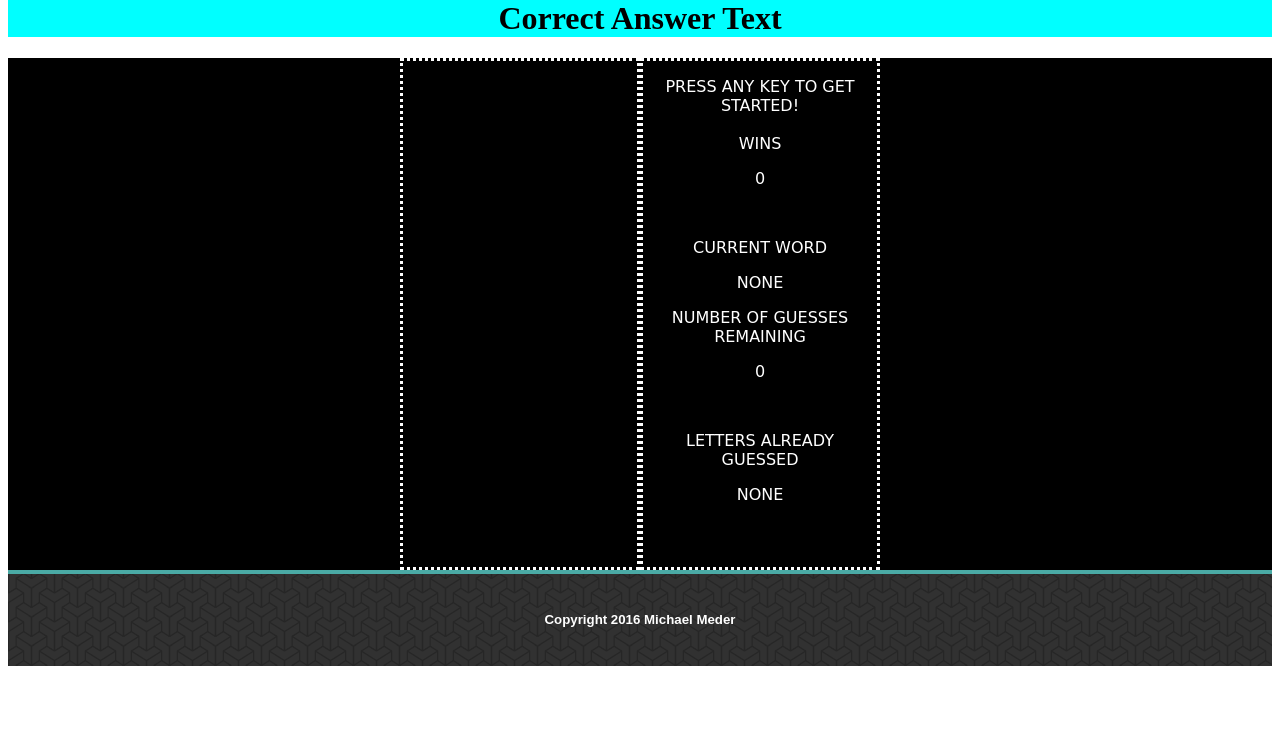
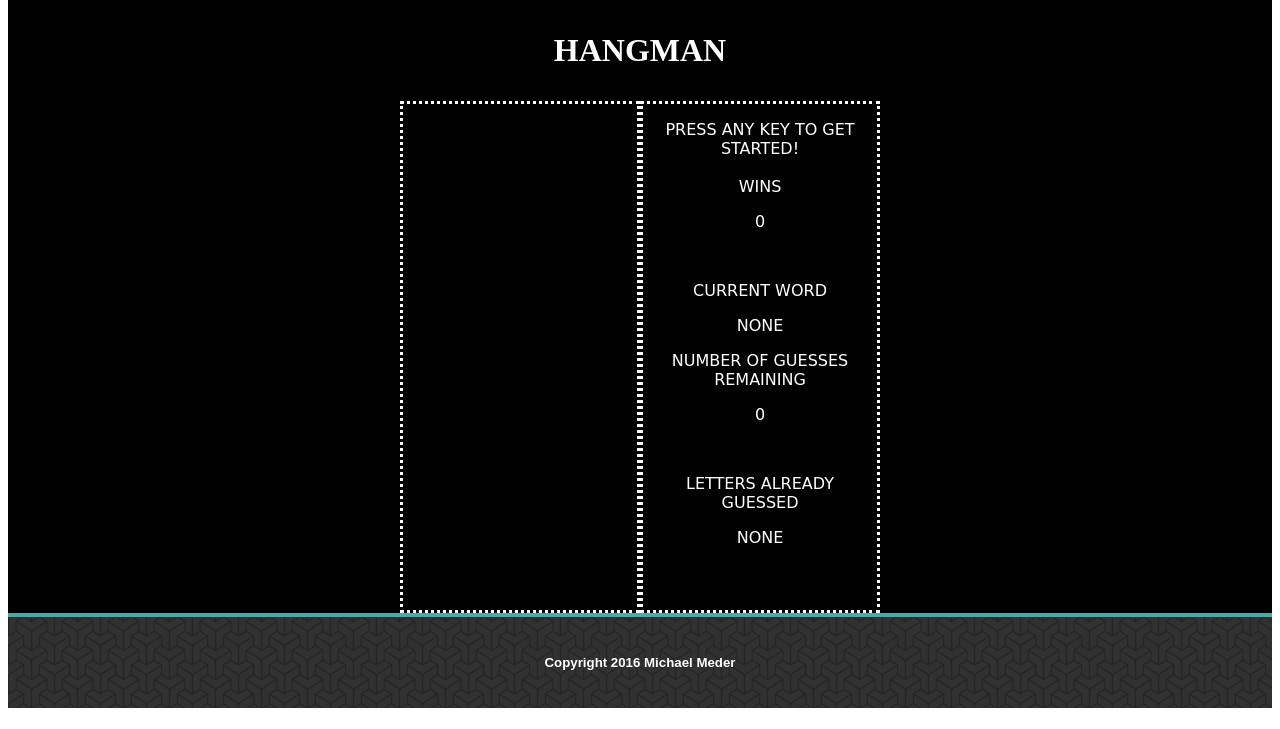
Before and after one commit to mmeder2016/week-3-game, a PHP site: page / in a window 1280 px wide. Shown: the part 71-800 px from the top of the page. Run offline with PHP 8.4, Linux system fonts and the light colour scheme.

Commit message:
Now the webpage looks pretty good. Handled the display of winning the game.

```diff
--- a/assets/css/style.css
+++ b/assets/css/style.css
@@ -20,6 +20,10 @@ footer {
 }
 h1 {
 	margin-top: 0;
+	margin-bottom: 0;
+	color: white;
+	background-color: black;
+	padding: 1em;
 }
 
 p {
@@ -28,7 +32,7 @@ p {
 
 }
 .full-width-answer {
-	background-color: #00ffff;
+	background-color: black;
 	width: 100%;
 }
 .center-answer {
--- a/assets/javascript/game.js
+++ b/assets/javascript/game.js
@@ -23,7 +23,7 @@ document.onkeyup = function(event) {
 				alert("You're out of guesses fool! The word was " + gameObj.wordToGuess);
 			} else if (ret ===4)
 			{
-				//win
+				winGame();
 			}
 			gameObj.resetBetweenGames();
 			resetGameHtml();
@@ -37,8 +37,30 @@ document.onkeyup = function(event) {
 		gameObj.setGuessesRemaining(12);
 		resetGameHtml();
 		document.getElementById("game-state").innerHTML = "GAME IS IN PROGRESS<br> GOOD LUCK <br><br> WINS <br>";
+		document.getElementById("left-img").innerHTML="";
+		document.getElementById("top-text").innerHTML = "HANGMAN";
 	}
 };
+winGame = function()
+{
+	var elem = document.getElementById("left-img");
+	document.getElementById("top-text").innerHTML = gameObj.playersWord;
+
+	var img = document.createElement('IMG');
+	img.setAttribute("width", "100%");
+	img.setAttribute("height", "100%");
+	if(gameObj.playersWord === "CHOCOLATE")
+	{
+		img.setAttribute("src", "assets/images/chocolate.png");
+	} else if (gameObj.playersWord === "VANILLA")
+	{
+		img.setAttribute("src", "assets/images/vanilla.png");
+	} else if (gameObj.playersWord === "STRAWBERRY")
+	{
+		img.setAttribute("src", "assets/images/strawberry.png");
+	}
+	elem.appendChild(img);
+}
 resetGameHtml = function()
 {
 	document.getElementById("players-word").innerHTML = reFormatPlayersWord();
@@ -62,6 +84,21 @@ reFormatPlayersWord = function()
 }
 // USING THE GAME OBJECT
 /*
+Methods used
+	startGame();
+	setGuessesRemaining(12);
+	resetBetweenGames();
+	addGuess(letter);
+
+Variables used
+	gameHasStarted
+	playersWord
+	winCount;
+	usedLetters;
+	guessesRemaining
+
+Usage:
+
 	if(gameObj.gameHasStarted)
 	{
 		var letter = String.fromCharCode(event.keyCode).toUpperCase();
@@ -98,7 +135,7 @@ reFormatPlayersWord = function()
 		// updated gameObj.guessesRemaining;
 	}
 */
-// Game Object
+// Game Object - only game logic, no DOM calls
 var gameObj = {
 	// This will hold the current word to guess
 	wordToGuess: "",
@@ -123,6 +160,7 @@ var gameObj = {
 		'CHOCOLATE',
 		'STRAWBERRY',
 	],
+
 
 	// Initialize variables after a win to make the page looks as one would
 	// expect it to between games. Also allows so that the first keypress
--- a/index.html
+++ b/index.html
@@ -15,14 +15,14 @@
 
 		<div class="full-width-answer">
 			<div class="center-answer">
-				<h1>Correct Answer Text</h1>
+				<h1 id="top-text">HANGMAN</h1>
 			</div>
 		</div>
 		<!-- Row 3 -->
 		<div class="full-width-game">
 			<div class="center-game">
-				<aside class="left-game">
-					Left game
+				<aside class="left-game" id="left-img">
+					<!-- Left game -->
 				</aside>
 				<aside class="right-game">
 					<p id="game-state">
```
Also changed, not shown: assets/images/chocolate.png (added), assets/images/strawberry.png (added), assets/images/vanilla.png (added).
